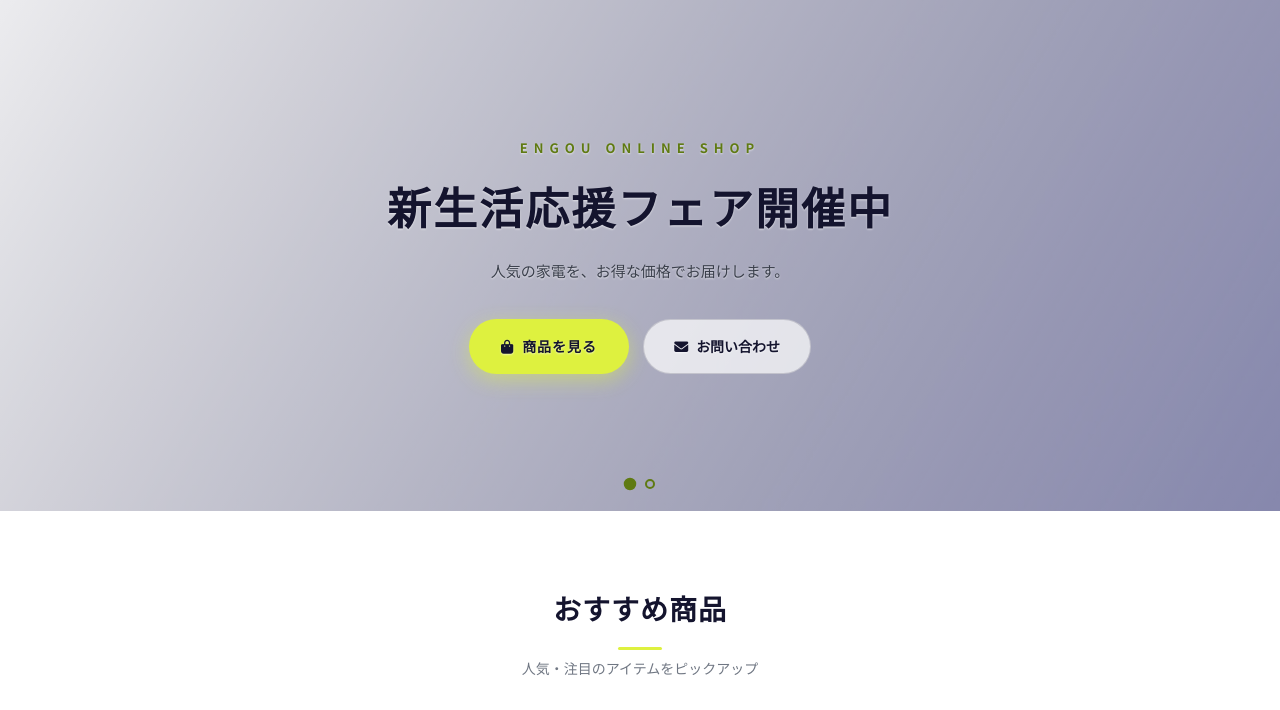
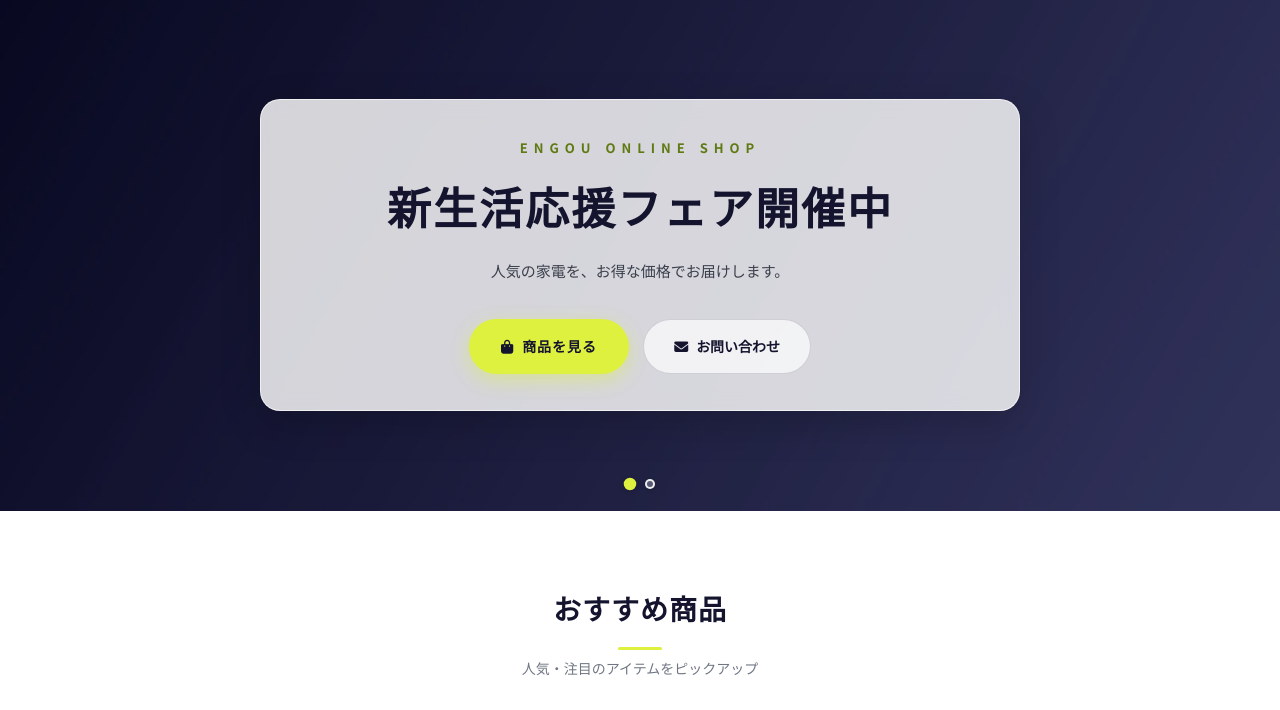
Before and after one commit to xizhends-dot/shop-engou, a PHP site: page / in a window 1280 px wide. Shown: the part 73-783 px from the top of the page. Run offline with PHP 8.4, Linux system fonts and the light colour scheme; data comes from the database, SQL or seed files in the repository; data that the repository does not hold is empty.

Commit message:
Banner 改为 30% 黑色遮罩与居中半透明白底内容卡片
Co-authored-by: Cursor <cursoragent@cursor.com>

```diff
--- a/style.css
+++ b/style.css
@@ -75,14 +75,21 @@ main { padding-top: 72px; }
 .banner-slide { position: absolute; inset: 0; background-size: cover; background-position: center; opacity: 0; transition: opacity 1s ease; display: flex; align-items: center; justify-content: center; text-align: center; padding: 90px 24px; }
 .banner-slide.active { opacity: 1; }
 .banner-slide:not(.active) { pointer-events: none; }
-.banner-slide::before { content: ''; position: absolute; inset: 0; background: linear-gradient(120deg, rgba(255,255,255,0.92), rgba(255,255,255,0.6) 55%, rgba(255,255,255,0.35)); }
-.banner-scrim { position: absolute; inset: 0; z-index: 1; background: linear-gradient(120deg, rgba(255,255,255,0.92), rgba(255,255,255,0.6) 55%, rgba(255,255,255,0.35)); }
-.banner-has-slides .banner-inner { text-shadow: 0 1px 2px rgba(255,255,255,0.6); }
+.banner-slide::before { content: ''; position: absolute; inset: 0; z-index: 0; background: rgba(0, 0, 0, 0.3); pointer-events: none; }
+.banner-scrim { position: absolute; inset: 0; z-index: 1; background: rgba(0, 0, 0, 0.3); pointer-events: none; }
 .banner-dots { position: absolute; bottom: 22px; left: 50%; transform: translateX(-50%); z-index: 5; display: flex; gap: 10px; }
-.banner-dot { width: 10px; height: 10px; border-radius: 50%; border: 2px solid var(--accent-strong); background: transparent; cursor: pointer; padding: 0; transition: all .25s; }
-.banner-dot.active { background: var(--accent-strong); transform: scale(1.25); }
+.banner-dot { width: 10px; height: 10px; border-radius: 50%; border: 2px solid rgba(255, 255, 255, 0.9); background: rgba(255, 255, 255, 0.25); cursor: pointer; padding: 0; transition: all .25s; box-shadow: 0 1px 4px rgba(0, 0, 0, 0.2); }
+.banner-dot.active { background: var(--accent); border-color: var(--accent); transform: scale(1.25); }
 
-.banner-inner { position: relative; z-index: 2; max-width: 760px; }
+.banner-inner {
+  position: relative; z-index: 2; width: 100%; max-width: 760px;
+  padding: 36px 40px; border-radius: 20px;
+  background: rgba(255, 255, 255, 0.82);
+  border: 1px solid rgba(255, 255, 255, 0.65);
+  box-shadow: 0 12px 40px rgba(0, 0, 0, 0.18);
+  -webkit-backdrop-filter: blur(10px);
+  backdrop-filter: blur(10px);
+}
 .banner .eyebrow { font-size: 13px; letter-spacing: 6px; color: var(--accent-strong); font-weight: 700; margin-bottom: 18px; }
 .banner h1 { font-size: 44px; font-weight: 800; color: var(--heading); letter-spacing: 2px; line-height: 1.35; }
 .banner h1 .accent { background: linear-gradient(90deg, #8fa826, #5f7a12); -webkit-background-clip: text; background-clip: text; -webkit-text-fill-color: transparent; }
@@ -276,7 +283,8 @@ main { padding-top: 72px; }
   .nav-links { display: none; position: fixed; top: 72px; left: 0; right: 0; background: var(--nav-bg); backdrop-filter: blur(12px); flex-direction: column; padding: 20px; gap: 16px; border-bottom: 1px solid rgba(255,255,255,0.08); align-items: flex-start; }
   .nav-links.open { display: flex; }
   .hamburger { display: flex; }
-  .banner { min-height: 56vh; padding: 72px 24px; }
+  .banner { min-height: 56vh; padding: 72px 16px; }
+  .banner-inner { padding: 28px 22px; border-radius: 16px; }
   .banner h1 { font-size: 30px; }
   .section-title { font-size: 24px; }
   .product-grid { grid-template-columns: repeat(2, 1fr); gap: 14px; }
```
